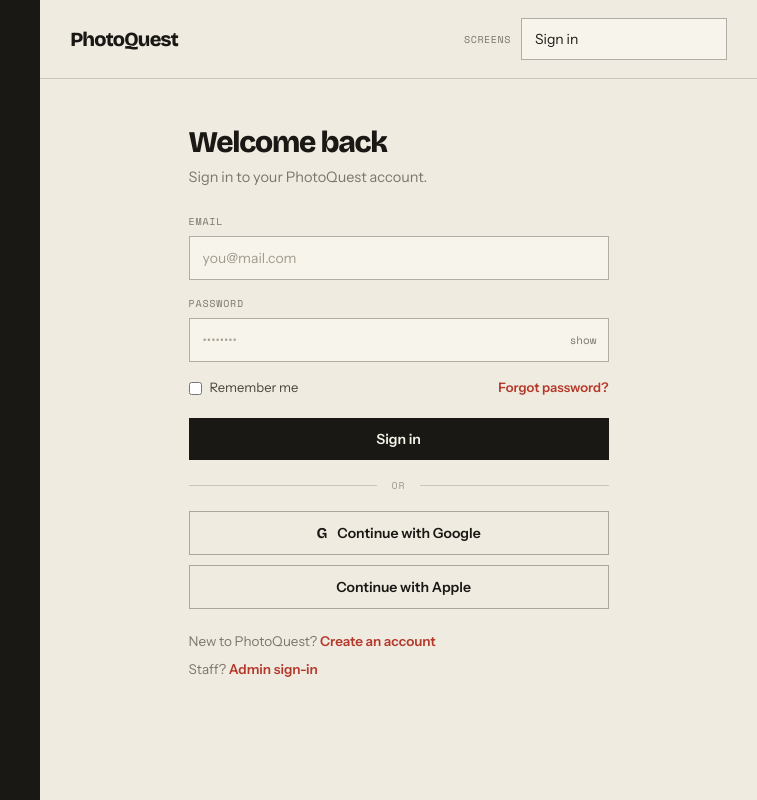
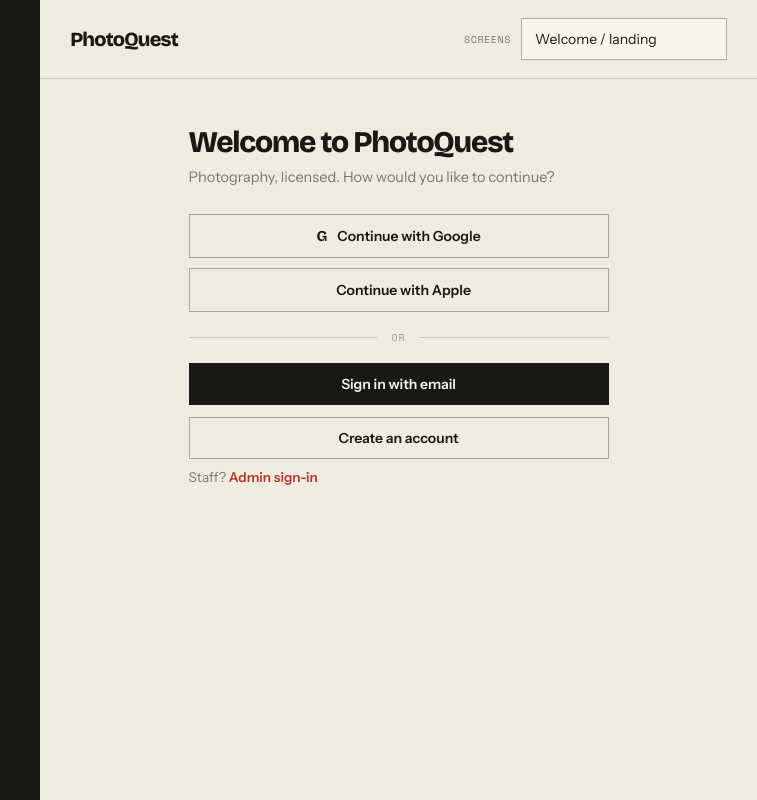
Before and after one commit to AlNomanCSE/PhotoQuest-Frontend, a plain HTML site: page auth/index.html in a window 1280 px wide. Shown: the full height of the page, 523-1280 px from the left. Drawn offline with nearby package versions, Linux system fonts and the light colour scheme.

Commit message:
Add welcome landing step as default auth entry point
Users now land on a choice screen at auth/ instead of going straight
to sign-in, letting them pick social auth, email sign-in, or create account.

Co-Authored-By: Claude Sonnet 4.6 <noreply@anthropic.com>

```diff
--- a/auth/index.html
+++ b/auth/index.html
@@ -34,6 +34,7 @@
       <label class="demo">Screens
         <select class="fld nav-sel" id="stepNav" onchange="goStep(this.value)">
           <optgroup label="Authentication">
+            <option value="welcome">Welcome / landing</option>
             <option value="signin">Sign in</option>
             <option value="role">Choose account type</option>
             <option value="signup-creator">Sign up — Creator</option>
@@ -65,8 +66,20 @@
     <div class="auth-body">
       <div class="auth-card">
 
+        <!-- WELCOME / LANDING -->
+        <section class="step" id="welcome">
+          <h2>Welcome to PhotoQuest</h2>
+          <p class="lead">Photography, licensed. How would you like to continue?</p>
+          <button class="btn-social" onclick="goStep('success')"><b>G</b> Continue with Google</button>
+          <button class="btn-social" onclick="goStep('success')"><b></b> Continue with Apple</button>
+          <div class="divider">or</div>
+          <button class="btn-solid full" onclick="goStep('signin')">Sign in with email</button>
+          <button class="btn-line full" style="margin-top:12px" onclick="goStep('role')">Create an account</button>
+          <p class="foot-note muted-note">Staff? <a onclick="goStep('admin')">Admin sign-in</a></p>
+        </section>
+
         <!-- SIGN IN -->
-        <section class="step active" id="signin">
+        <section class="step" id="signin">
           <h2>Welcome back</h2>
           <p class="lead">Sign in to your PhotoQuest account.</p>
           <div class="frow"><label>Email</label><input class="fld" type="email" placeholder="you@mail.com"></div>
--- a/auth/js/app.js
+++ b/auth/js/app.js
@@ -1,6 +1,6 @@
 /* ============ STEP ROUTING ============ */
 var subByStep={
-  signin:'Welcome back', role:'Create your account', 'signup-creator':'Create your account',
+  welcome:'Welcome', signin:'Welcome back', role:'Create your account', 'signup-creator':'Create your account',
   'signup-buyer':'Create your account','signup-brand':'Create your account',
   verify:'Confirm your email','twofa':'Secure sign-in',
   'onboard-plan':'Set up your studio','onboard-payout':'Set up your studio',
@@ -87,7 +87,7 @@ goStep=function(id){
 
 /* ============ INIT ============ */
 renderPlanPick();
-goStep('signin');
+goStep('welcome');
 
 
 /* ============ CROSS-APP LINKS (combined frontend) ============ */
```
